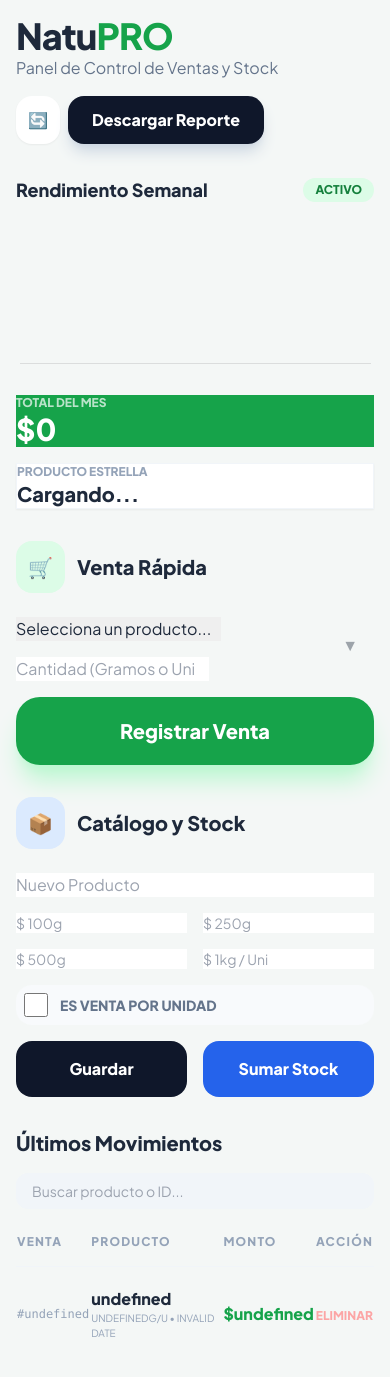
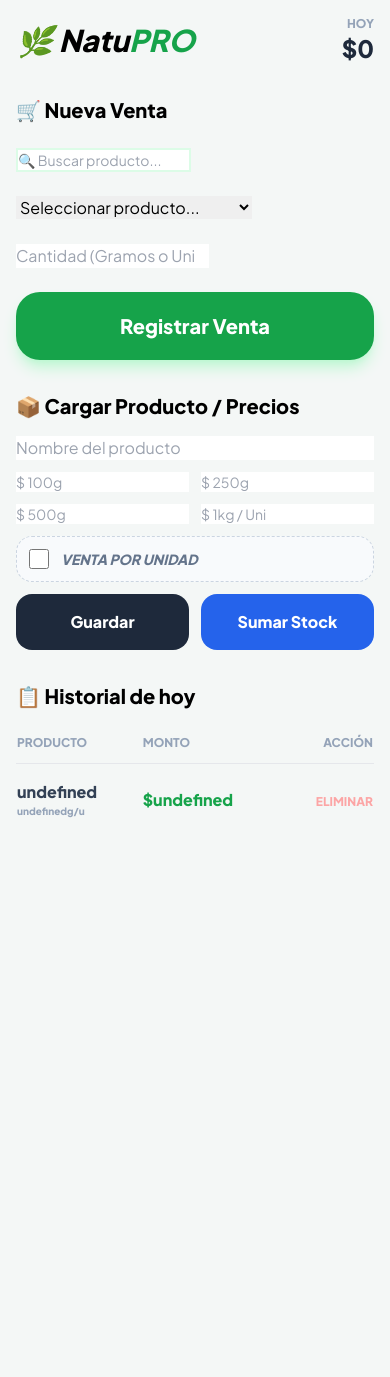
Before and after one commit to Samir1111111/natu, a FastAPI app: page / in a window 390 px wide. After the commit the page ends 818 px from the top, so only its background shows below. Run offline with FastAPI, Linux system fonts and the light colour scheme; a database or web service that is not in the repository returns one stand-in record (values such as "Sample title"); data that the repository does not hold is empty; some libraries are stand-ins or nearby versions.

Commit message:
Update title and improve HTML structure

```diff
--- a/templates/index.html
+++ b/templates/index.html
@@ -3,233 +3,167 @@
 <head>
     <meta charset="UTF-8">
     <meta name="viewport" content="width=device-width, initial-scale=1.0">
-    <title>Natu PRO | Sistema de Gestión</title>
+    <title>Natu PRO | Gestión</title>
     <script src="https://cdn.tailwindcss.com"></script>
     <script src="https://cdn.jsdelivr.net/npm/chart.js"></script>
     <link href="https://fonts.googleapis.com/css2?family=Plus+Jakarta+Sans:wght@400;600;800&display=swap" rel="stylesheet">
     <style>
         body { font-family: 'Plus Jakarta Sans', sans-serif; background: #f4f7f6; }
-        .glass-card { @apply bg-white/80 backdrop-blur-md p-6 rounded-[2rem] shadow-xl shadow-slate-200/50 border border-white; }
-        .stat-card { @apply p-5 rounded-3xl transition-all hover:scale-105; }
-        .input-pro { @apply w-full bg-slate-100 border-none p-4 rounded-2xl focus:ring-2 focus:ring-green-500 transition-all outline-none text-slate-700; }
+        .glass-card { @apply bg-white p-6 rounded-[2rem] shadow-xl shadow-slate-200/50 border border-slate-100; }
+        .input-pro { @apply w-full bg-slate-100 border-none p-4 rounded-2xl focus:ring-2 focus:ring-green-500 outline-none text-slate-700; }
     </style>
 </head>
-<body class="p-4 md:p-10 text-slate-800">
+<body class="p-4 md:p-10">
 
     <div class="max-w-7xl mx-auto space-y-8">
-
-        <!-- Top Bar -->
-        <div class="flex flex-col md:flex-row justify-between items-start md:items-center gap-4">
-            <div>
-                <h1 class="text-4xl font-extrabold tracking-tight">Natu<span class="text-green-600">PRO</span></h1>
-                <p class="text-slate-500 font-medium">Panel de Control de Ventas y Stock</p>
-            </div>
-            <div class="flex gap-2">
-                <button onclick="location.reload()" class="p-3 bg-white rounded-2xl shadow-sm hover:bg-slate-50">🔄</button>
-                <button onclick="alert('Exportando a CSV...')" class="px-6 py-3 bg-slate-900 text-white rounded-2xl font-bold shadow-lg shadow-slate-300">Descargar Reporte</button>
-            </div>
-        </div>
-
-        <!-- Dashboard Pro -->
-        <div class="grid grid-cols-1 lg:grid-cols-3 gap-6">
-            <div class="lg:col-span-2 glass-card">
-                <div class="flex justify-between items-center mb-6">
-                    <h3 class="font-bold text-lg">Rendimiento Semanal</h3>
-                    <span class="text-xs bg-green-100 text-green-700 px-3 py-1 rounded-full font-bold">ACTIVO</span>
-                </div>
-                <canvas id="ventasChart" height="120"></canvas>
-            </div>
-
-            <div class="space-y-4">
-                <div class="stat-card bg-green-600 text-white">
-                    <p class="text-xs font-bold uppercase opacity-70">Total del Mes</p>
-                    <h2 id="stat_mes" class="text-3xl font-extrabold">$0</h2>
-                </div>
-                <div class="stat-card bg-white shadow-sm border border-slate-100">
-                    <p class="text-xs font-bold uppercase text-slate-400">Producto Estrella</p>
-                    <h2 id="stat_top" class="text-xl font-extrabold text-slate-800">Cargando...</h2>
-                </div>
-                <div id="alerta_stock" class="stat-card bg-orange-50 border border-orange-100 hidden">
-                    <p class="text-xs font-bold uppercase text-orange-600">⚠️ Reponer Stock</p>
-                    <p id="bajos_lista" class="text-sm font-bold text-orange-800"></p>
+        <!-- Header -->
+        <div class="flex justify-between items-center">
+            <h1 class="text-3xl font-extrabold italic">🌿 Natu<span class="text-green-600">PRO</span></h1>
+            <div class="flex gap-4">
+                <div class="text-right">
+                    <p class="text-xs text-slate-400 font-bold uppercase">Hoy</p>
+                    <h2 id="stat_hoy" class="text-2xl font-black text-slate-800">$0</h2>
                 </div>
             </div>
         </div>
 
-        <!-- Operaciones Principales -->
         <div class="grid grid-cols-1 lg:grid-cols-2 gap-8">
+            <!-- SECCIÓN VENTAS -->
+            <div class="glass-card space-y-6">
+                <h3 class="font-bold text-xl flex items-center gap-2">🛒 Nueva Venta</h3>
 
-            <!-- Venta Rapida -->
-            <div class="glass-card space-y-6">
-                <div class="flex items-center gap-3">
-                    <div class="p-3 bg-green-100 rounded-2xl text-xl">🛒</div>
-                    <h3 class="font-extrabold text-xl">Venta Rápida</h3>
-                </div>
-                <div class="space-y-4">
-                    <div class="relative">
-                        <select id="sel_prod" class="input-pro appearance-none cursor-pointer">
-                            <option value="">Selecciona un producto...</option>
-                            {% for p in productos %}
-                            <option value="{{p.nombre}}">{{p.nombre}} (Disp: {{p.stock_gramos}})</option>
-                            {% endfor %}
-                        </select>
-                        <div class="absolute right-4 top-4 pointer-events-none opacity-40">▼</div>
-                    </div>
-                    <input type="number" id="val_cant" placeholder="Cantidad (Gramos o Unidades)" class="input-pro">
-                    <button onclick="realizarVenta()" class="w-full py-5 bg-green-600 hover:bg-green-700 text-white rounded-[1.5rem] font-extrabold text-xl shadow-xl shadow-green-200 transition-all active:scale-95">
-                        Registrar Venta
-                    </button>
-                </div>
+                <!-- Buscador de productos -->
+                <input type="text" id="bus_prod" onkeyup="buscarEnSelector()" placeholder="🔍 Buscar producto..." class="input-pro text-sm border-2 border-green-100 bg-white">
+
+                <select id="sel_prod" class="input-pro">
+                    <option value="">Seleccionar producto...</option>
+                    {% for p in productos %}
+                    <option value="{{p.nombre}}">{{p.nombre}} (Stock: {{p.stock_gramos}})</option>
+                    {% endfor %}
+                </select>
+
+                <input type="number" id="val_cant" placeholder="Cantidad (Gramos o Unidades)" class="input-pro">
+                <button onclick="realizarVenta()" class="w-full py-5 bg-green-600 hover:bg-green-700 text-white rounded-3xl font-bold text-xl shadow-lg shadow-green-200 transition-all">Registrar Venta</button>
             </div>
 
-            <!-- Gestión de Stock -->
-            <div class="glass-card space-y-6">
-                <div class="flex items-center gap-3">
-                    <div class="p-3 bg-blue-100 rounded-2xl text-xl">📦</div>
-                    <h3 class="font-extrabold text-xl">Catálogo y Stock</h3>
-                </div>
-                <div class="grid grid-cols-2 gap-4">
-                    <input id="cat_nom" placeholder="Nuevo Producto" class="col-span-2 input-pro">
+            <!-- SECCIÓN CATÁLOGO -->
+            <div class="glass-card space-y-4">
+                <h3 class="font-bold text-xl">📦 Cargar Producto / Precios</h3>
+                <div class="grid grid-cols-2 gap-3">
+                    <input id="cat_nom" placeholder="Nombre del producto" class="col-span-2 input-pro">
                     <input id="cat_100" type="number" placeholder="$ 100g" class="input-pro text-sm">
                     <input id="cat_250" type="number" placeholder="$ 250g" class="input-pro text-sm">
                     <input id="cat_500" type="number" placeholder="$ 500g" class="input-pro text-sm">
                     <input id="cat_1000" type="number" placeholder="$ 1kg / Uni" class="input-pro text-sm">
-                    <div class="col-span-2 flex items-center gap-3 p-2 bg-slate-50 rounded-2xl">
-                        <input type="checkbox" id="cat_uni" class="w-6 h-6 accent-green-600">
-                        <label for="cat_uni" class="text-sm font-bold text-slate-500 uppercase">Es venta por Unidad</label>
+                    <div class="col-span-2 flex items-center gap-3 p-3 bg-slate-50 rounded-2xl border border-dashed border-slate-300">
+                        <input type="checkbox" id="cat_uni" class="w-5 h-5 accent-green-600">
+                        <label for="cat_uni" class="text-sm font-bold text-slate-500 uppercase italic">Venta por Unidad</label>
                     </div>
-                    <button onclick="guardarCatalogo()" class="col-span-1 py-4 bg-slate-900 text-white rounded-2xl font-bold">Guardar</button>
-                    <button onclick="reponer()" class="col-span-1 py-4 bg-blue-600 text-white rounded-2xl font-bold">Sumar Stock</button>
+                    <button onclick="guardarCatalogo()" class="col-span-1 py-4 bg-slate-800 text-white rounded-2xl font-bold">Guardar</button>
+                    <button onclick="reponerStock()" class="col-span-1 py-4 bg-blue-600 text-white rounded-2xl font-bold">Sumar Stock</button>
                 </div>
             </div>
         </div>
 
-        <!-- Historial Mejorado -->
+        <!-- HISTORIAL -->
         <div class="glass-card">
-            <div class="flex flex-col md:flex-row justify-between mb-6 gap-4">
-                <h3 class="font-extrabold text-xl">Últimos Movimientos</h3>
-                <input type="text" id="busqueda" onkeyup="filtrarTabla()" placeholder="Buscar producto o ID..." class="bg-slate-100 px-4 py-2 rounded-xl text-sm outline-none w-full md:w-64">
-            </div>
+            <h3 class="font-bold text-xl mb-6">📋 Historial de hoy</h3>
             <div class="overflow-x-auto">
-                <table class="w-full">
+                <table class="w-full text-left">
                     <thead>
-                        <tr class="text-slate-400 text-xs font-bold uppercase tracking-widest border-b border-slate-100">
-                            <th class="pb-4 text-left">Venta</th>
-                            <th class="pb-4 text-left">Producto</th>
-                            <th class="pb-4 text-left">Monto</th>
-                            <th class="pb-4 text-right">Acción</th>
+                        <tr class="text-slate-400 text-xs font-bold uppercase border-b">
+                            <th class="pb-3">Producto</th>
+                            <th class="pb-3">Monto</th>
+                            <th class="pb-3 text-right">Acción</th>
                         </tr>
                     </thead>
-                    <tbody id="lista_historial" class="divide-y divide-slate-50">
-                        <!-- JS -->
-                    </tbody>
+                    <tbody id="lista_historial" class="divide-y divide-slate-100"></tbody>
                 </table>
             </div>
         </div>
-
     </div>
 
     <script>
-        // --- INICIALIZACIÓN DE GRÁFICO ---
-        function initChart() {
-            fetch('/chart_data').then(r=>r.json()).then(data => {
-                const ctx = document.getElementById('ventasChart').getContext('2d');
-                new Chart(ctx, {
-                    type: 'line',
-                    data: {
-                        labels: data.map(d => d.dia),
-                        datasets: [{
-                            label: 'Ventas ($)',
-                            data: data.map(d => d.suma),
-                            borderColor: '#16a34a',
-                            backgroundColor: 'rgba(22, 163, 74, 0.1)',
-                            fill: true,
-                            tension: 0.4,
-                            borderWidth: 4,
-                            pointRadius: 0
-                        }]
-                    },
-                    options: { plugins: { legend: { display: false } }, scales: { y: { display: false }, x: { grid: { display: false } } } }
-                });
-            });
-        }
+        // Función para buscar productos en el selector
+        function buscarEnSelector() {
+            let input = document.getElementById('bus_prod').value.toLowerCase();
+            let select = document.getElementById('sel_prod');
+            let options = select.options;
 
-        // --- FUNCIONES DE FILTRADO ---
-        function filtrarTabla() {
-            let input = document.getElementById("busqueda").value.toUpperCase();
-            let rows = document.getElementById("lista_historial").getElementsByTagName("tr");
-            for (let i = 0; i < rows.length; i++) {
-                let txt = rows[i].textContent || rows[i].innerText;
-                rows[i].style.display = txt.toUpperCase().indexOf(input) > -1 ? "" : "none";
+            for (let i = 1; i < options.length; i++) {
+                let txt = options[i].text.toLowerCase();
+                options[i].style.display = txt.includes(input) ? "" : "none";
+                if (txt.includes(input)) select.selectedIndex = i; // Auto-selecciona el primero que encuentra
             }
-        }
-
-        // Mantenemos las funciones de realizarVenta, reponer, etc. (ajustadas para que el feedback sea mejor)
-        function realizarVenta() {
-            const btn = event.target;
-            btn.innerText = "Procesando...";
-            let f = new FormData();
-            f.append('producto', document.getElementById('sel_prod').value);
-            f.append('cantidad', document.getElementById('val_cant').value);
-            fetch('/venta_rapida', {method:'POST', body:f}).then(async r => {
-                if(!r.ok) { let e = await r.json(); alert(e.error); btn.innerText = "Registrar Venta"; }
-                else location.reload();
-            });
-        }
-
-        // Carga inicial de datos
-        function loadAll() {
-            initChart();
-            fetch('/dashboard_data').then(r=>r.json()).then(d=>{
-                document.getElementById('stat_mes').innerText = `$${d.mes}`;
-                document.getElementById('stat_top').innerText = d.top_prod;
-                if(d.bajos.length > 0) {
-                    document.getElementById('alerta_stock').classList.remove('hidden');
-                    document.getElementById('bajos_lista').innerText = d.bajos.map(b => b.nombre).join(', ');
-                }
-            });
-
-            fetch('/historial').then(r=>r.json()).then(d=>{
-                let h = '';
-                d.historial.forEach(v => {
-                    h += `<tr class="hover:bg-slate-50 transition-colors">
-                        <td class="py-5 font-mono text-xs text-slate-400">#${v.id}</td>
-                        <td class="py-5 font-bold">${v.producto} <span class="block text-[10px] text-slate-400 font-normal uppercase">${v.cantidad}g/u • ${new Date(v.fecha).toLocaleTimeString([], {hour: '2-digit', minute:'2-digit'})}</span></td>
-                        <td class="py-5 text-green-600 font-extrabold">$${v.total}</td>
-                        <td class="py-5 text-right">
-                            <button onclick="borrarVenta(${v.id})" class="text-xs font-bold text-red-300 hover:text-red-500 transition-colors">ELIMINAR</button>
-                        </td>
-                    </tr>`;
-                });
-                document.getElementById('lista_historial').innerHTML = h;
-            });
         }
 
         function guardarCatalogo() {
             let f = new FormData();
             f.append('nombre', document.getElementById('cat_nom').value);
-            f.append('p100', document.getElementById('cat_100').value);
-            f.append('p250', document.getElementById('cat_250').value);
-            f.append('p500', document.getElementById('cat_500').value);
-            f.append('p1000', document.getElementById('cat_1000').value);
-            f.append('unidad', document.getElementById('cat_uni').checked);
-            fetch('/add_producto_catalogo', {method:'POST', body:f}).then(()=>location.reload());
+            f.append('p100', document.getElementById('cat_100').value || 0);
+            f.append('p250', document.getElementById('cat_250').value || 0);
+            f.append('p500', document.getElementById('cat_500').value || 0);
+            f.append('p1000', document.getElementById('cat_1000').value || 0);
+            // El checkbox necesita convertirse a string 'true' o 'false' para que FastAPI lo entienda
+            f.append('unidad', document.getElementById('cat_uni').checked ? 'true' : 'false');
+
+            fetch('/add_producto_catalogo', {method:'POST', body:f})
+            .then(() => { alert("Producto Guardado"); location.reload(); });
         }
 
-        function reponer() {
+        function realizarVenta() {
+            let p = document.getElementById('sel_prod').value;
+            let c = document.getElementById('val_cant').value;
+            if(!p || !c) return alert("Completa producto y cantidad");
+
             let f = new FormData();
-            f.append('producto', document.getElementById('sel_prod').value);
-            f.append('cantidad', document.getElementById('val_cant').value || alert("Usa el cuadro de cantidad para sumar stock"));
-            fetch('/reponer_stock', {method:'POST', body:f}).then(()=>location.reload());
+            f.append('producto', p);
+            f.append('cantidad', c);
+
+            fetch('/venta_rapida', {method:'POST', body:f})
+            .then(async r => {
+                let res = await r.json();
+                if(r.ok) location.reload();
+                else alert(res.error);
+            });
+        }
+
+        function reponerStock() {
+            let p = document.getElementById('sel_prod').value;
+            let c = document.getElementById('val_cant').value;
+            if(!p || !c) return alert("Selecciona producto y cantidad a sumar");
+
+            let f = new FormData();
+            f.append('producto', p);
+            f.append('cantidad', c);
+
+            fetch('/reponer_stock', {method:'POST', body:f}).then(() => location.reload());
         }
 
         function borrarVenta(id) {
             if(!confirm("¿Borrar venta?")) return;
             let f = new FormData(); f.append('id', id);
-            fetch('/borrar_venta', {method:'POST', body:f}).then(()=>location.reload());
+            fetch('/borrar_venta', {method:'POST', body:f}).then(() => location.reload());
         }
 
-        window.onload = loadAll;
+        // Carga de datos inicial
+        window.onload = () => {
+            fetch('/dashboard_data').then(r=>r.json()).then(d => {
+                document.getElementById('stat_hoy').innerText = `$${d.hoy}`;
+            });
+
+            fetch('/historial').then(r=>r.json()).then(d => {
+                let html = '';
+                d.historial.forEach(v => {
+                    html += `<tr>
+                        <td class="py-4 font-bold text-slate-700">${v.producto} <span class="text-[10px] text-slate-400 block">${v.cantidad}g/u</span></td>
+                        <td class="py-4 text-green-600 font-black">$${v.total}</td>
+                        <td class="py-4 text-right"><button onclick="borrarVenta(${v.id})" class="text-red-300 hover:text-red-500 font-bold text-xs">ELIMINAR</button></td>
+                    </tr>`;
+                });
+                document.getElementById('lista_historial').innerHTML = html;
+            });
+        };
     </script>
 </body>
 </html>
```
